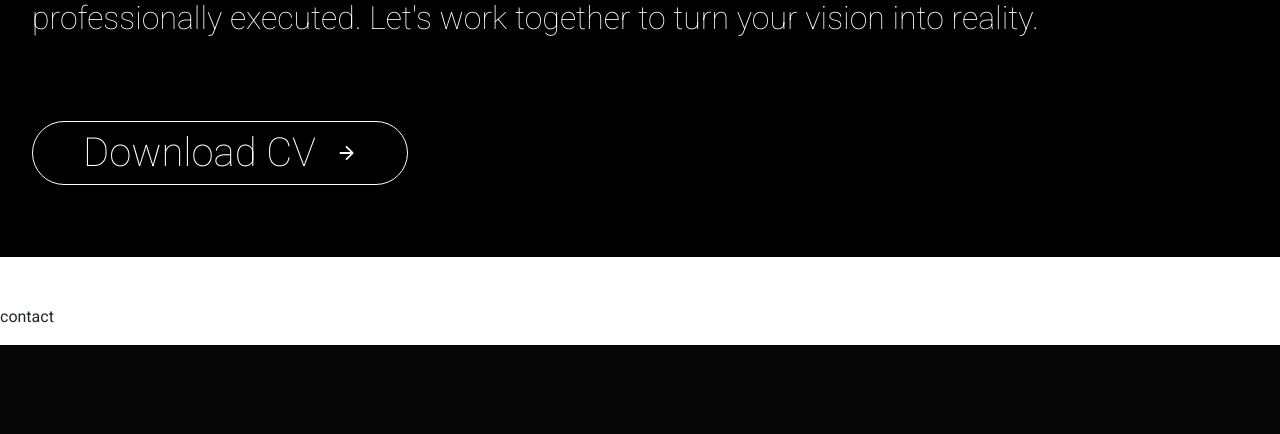
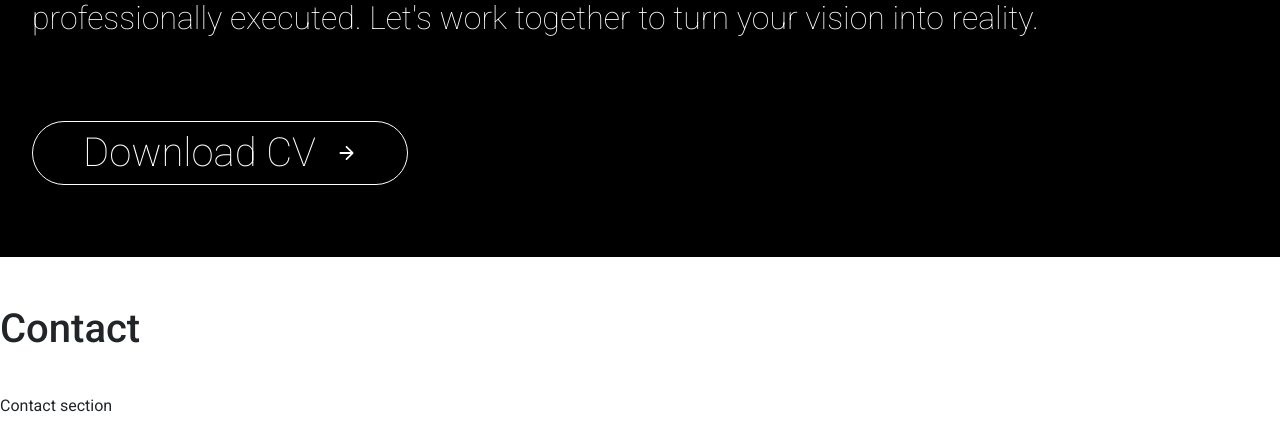
Before and after one commit to pedro092692/portfolio_2024, a Flask app: page / in a window 1280 px wide. Shown: the part 2980-3414 px from the top of the page. Before the commit the page ends 3325 px from the top, so only its background shows below. Run offline with Flask 3, Linux system fonts and the light colour scheme; some libraries are stand-ins or nearby versions.

Commit message:
create contact section

```diff
--- a/app/static/css/main/style.css
+++ b/app/static/css/main/style.css
@@ -196,3 +196,7 @@ nav ul{
 }
 
 /* end about section */
+
+
+/* contact section /footer */
+/* end contact section /footer  */
--- /dev/null
+++ b/app/templates/main/contact/contact.html
@@ -0,0 +1,9 @@
+<div class="contact">
+    <div class="contact-title">
+        <h1>Contact</h1>
+        <img src="{{ url_for('static', filename='img/icons/icon-arrow-right.svg') }}" alt="icon arrow right">
+    </div>
+    <p>
+        Contact section
+    </p>
+</div>
--- a/app/templates/main/index.html
+++ b/app/templates/main/index.html
@@ -35,7 +35,7 @@
 
     <!-- section contact -->
     <section class="contact-section">
-        <p>contact</p>
+        {% include 'main/contact/contact.html' %}
     </section>
     <!-- end section contact -->
 {% endblock content %}
```
